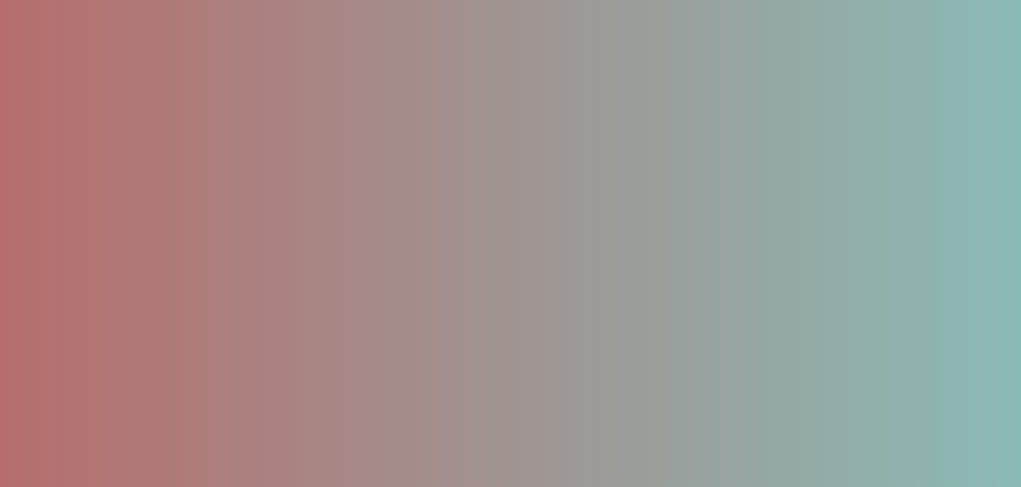
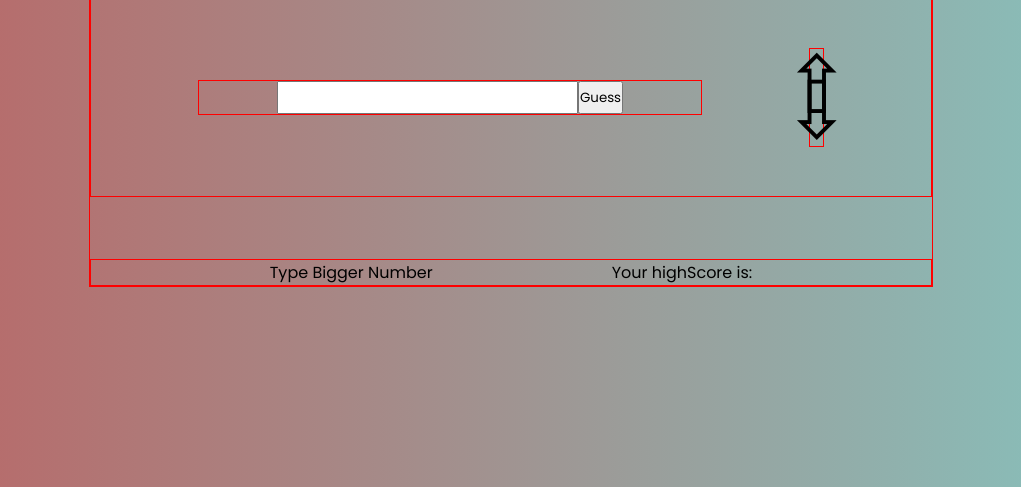
Before and after one commit to Omer-Cicek/Find-the-Number, a plain HTML site: page index.html in a window 1280 px wide. Shown: the part 313-800 px from the top of the page, without its empty margins (129-1150 px from the left). Drawn offline with Linux system fonts and the light colour scheme.

Commit message:
html css done

```diff
--- a/index.html
+++ b/index.html
@@ -8,6 +8,30 @@
     <title>Find the Number</title>
   </head>
   <body>
+    <main class="container">
+      <h1>Find the Number Game</h1>
+      <section class="container__input-arrows">
+        <!-- inputBar and buttons div -->
+        <div class="input-button">
+          <label for="number"></label>
+          <input class="numberInput" type="text" name="" id="number" />
+          <button class="btnInput">Guess</button>
+        </div>
+        <!-- up and down arrows div -->
+        <div class="arrows">
+          <!-- upside Arrow -->
+          <p class="arrow-up">&#8679;</p>
+          <!-- downside arrows -->
+          <p class="arrow-down">&#8681;</p>
+        </div>
+      </section>
+      <section class="container__p-highScore">
+        <!-- p tag that display up or down -->
+        <p>Type Bigger Number</p>
+        <!-- highScore p tag -->
+        <p>Your highScore is:</p>
+      </section>
+    </main>
     <script src="App.js"></script>
   </body>
 </html>
--- a/style.css
+++ b/style.css
@@ -1,9 +1,62 @@
+@import url('https://fonts.googleapis.com/css2?family=Poppins&display=swap');
 * {
   margin: 0;
   padding: 0;
   box-sizing: border-box;
+  font-family: 'Poppins', sans-serif;
 }
 body {
   height: 100vh;
   background: linear-gradient(to left, #85c4bf, #bb6464);
+  display: flex;
+  align-items: center;
+  justify-content: center;
 }
+.container {
+  display: flex;
+  flex-direction: column;
+  align-items: center;
+  justify-content: space-between;
+  border: 1px red solid;
+  width: 66%;
+  height: 50%;
+  text-align: center;
+}
+.container__input-arrows {
+  width: 100%;
+  display: flex;
+  flex-direction: row;
+  justify-content: space-evenly;
+  border: 1px red solid;
+  align-items: center;
+  height: 50%;
+}
+.container__p-highScore {
+  width: 100%;
+  display: flex;
+  flex-direction: row;
+  justify-content: space-evenly;
+  border: 1px red solid;
+}
+.input-button {
+  display: flex;
+  flex-direction: row;
+  border: 1px red solid;
+  justify-content: center;
+  width: 60%;
+  height: 35px;
+}
+.numberInput {
+  width: 60%;
+}
+.arrow-up,
+.arrow-down {
+  transform: scale(5);
+}
+.arrows {
+  border: 1px red solid;
+  display: flex;
+  flex-direction: column;
+  justify-content: center;
+  height: 50%;
+}
```
